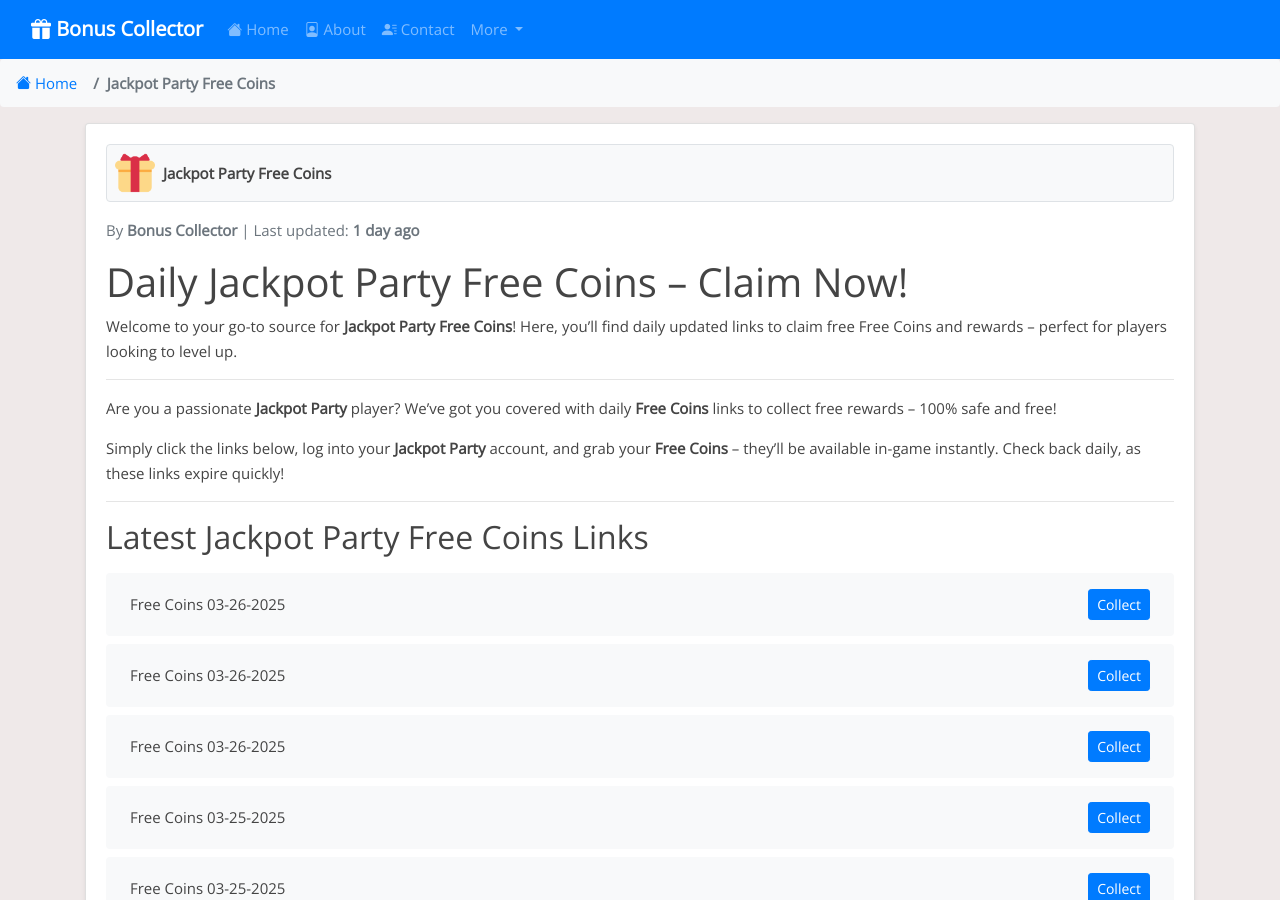
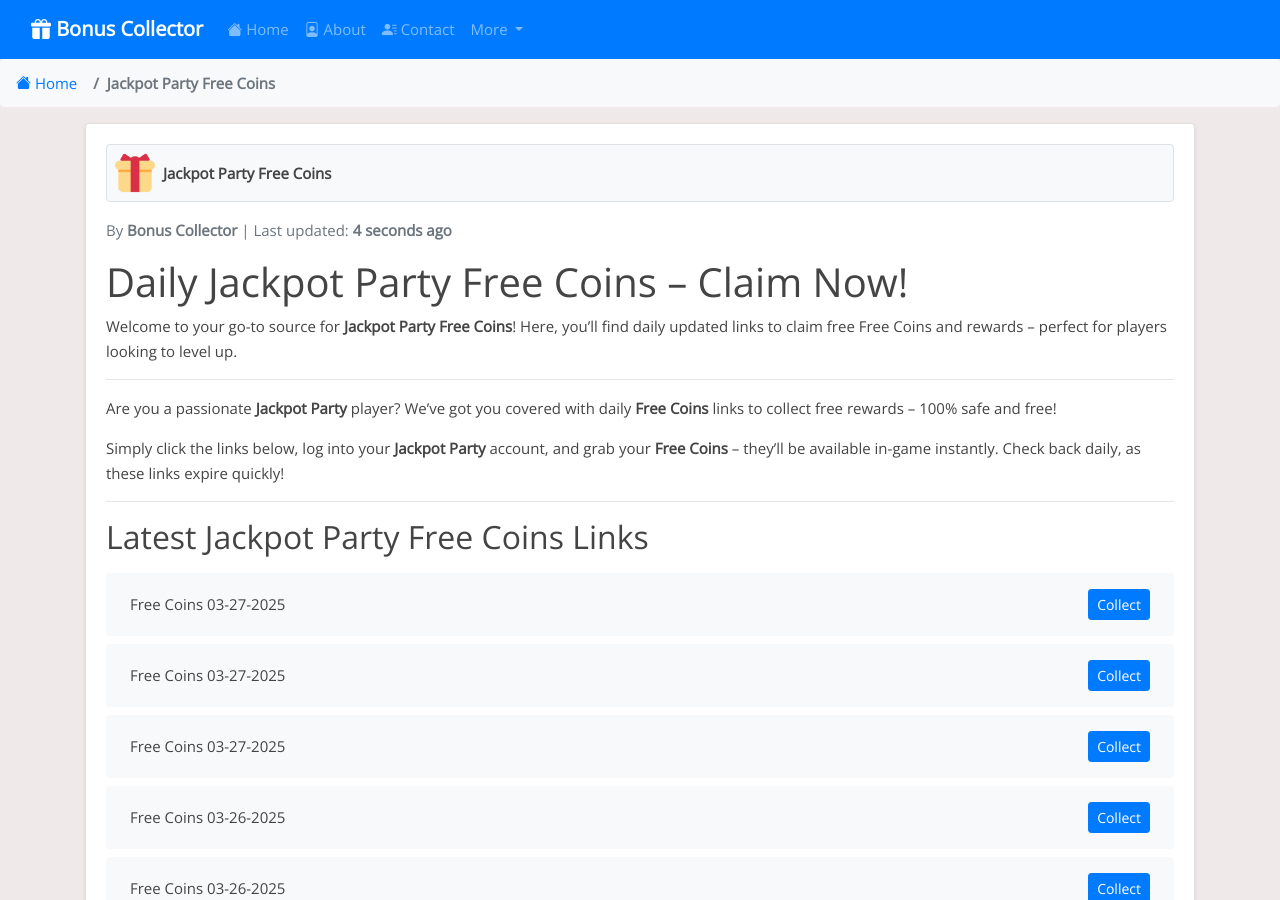
Before and after one commit to iamrohan99/bc-net, a Jekyll site: the page built from _posts/2024-07-31-jackpot-party.md, in a window 1280 px wide and 900 px high. Built offline with Jekyll 4.4.1, drawn with Linux system fonts in a browser that asks for light colours; some of the changed text lies outside the part shown.

Commit message:
Update jackpot-party reward links, content, and last modified date - 2025-03-27 04:28

```diff
--- a/_data/include_files.yml
+++ b/_data/include_files.yml
@@ -45,7 +45,7 @@ wizard-of-oz.html:
 lotsa-slots.html:
   last_modified: "2025-03-27T04:28:49Z"
 jackpot-party.html:
-  last_modified: "2025-03-26T04:28:43Z"
+  last_modified: "2025-03-27T04:28:52Z"
 quick-hit-slots.html:
   last_modified: "2025-03-26T04:29:04Z"
 heart-of-vegas.html:
--- a/_includes/jackpot-party.html
+++ b/_includes/jackpot-party.html
@@ -1,4 +1,16 @@
 <ul class="list-group mt-3 mb-4">
+  <li class="list-group-item d-flex justify-content-between align-items-center">
+    <span>Free Coins 03-27-2025</span>
+    <a href="https://bit.ly/43sKPXE" class="btn btn-primary btn-sm">Collect</a>
+  </li>
+  <li class="list-group-item d-flex justify-content-between align-items-center">
+    <span>Free Coins 03-27-2025</span>
+    <a href="https://bit.ly/43tDiI8" class="btn btn-primary btn-sm">Collect</a>
+  </li>
+  <li class="list-group-item d-flex justify-content-between align-items-center">
+    <span>Free Coins 03-27-2025</span>
+    <a href="https://bit.ly/3QQ1PzC" class="btn btn-primary btn-sm">Collect</a>
+  </li>
   <li class="list-group-item d-flex justify-content-between align-items-center">
     <span>Free Coins 03-26-2025</span>
     <a href="https://bit.ly/4265gr7" class="btn btn-primary btn-sm">Collect</a>
@@ -387,16 +399,4 @@
     <span>Free Coins 02-20-2025</span>
     <a href="http://bit.ly/418rp7C" class="btn btn-primary btn-sm">Collect</a>
   </li>
-  <li class="list-group-item d-flex justify-content-between align-items-center">
-    <span>Free Coins 02-20-2025</span>
-    <a href="https://bit.ly/3CVwTKS" class="btn btn-primary btn-sm">Collect</a>
-  </li>
-  <li class="list-group-item d-flex justify-content-between align-items-center">
-    <span>Free Coins 02-20-2025</span>
-    <a href="https://bit.ly/42XAKSc" class="btn btn-primary btn-sm">Collect</a>
-  </li>
-  <li class="list-group-item d-flex justify-content-between align-items-center">
-    <span>Free Coins 02-19-2025</span>
-    <a href="https://bit.ly/41kfLrt" class="btn btn-primary btn-sm">Collect</a>
-  </li>
 </ul>
```
Also changed, not shown: links-json/jackpot-party.json (+12 -12 lines).
